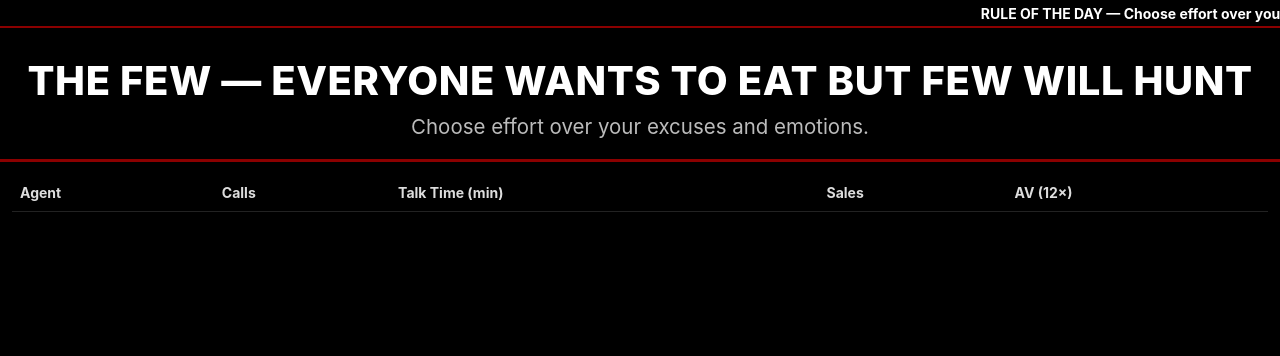
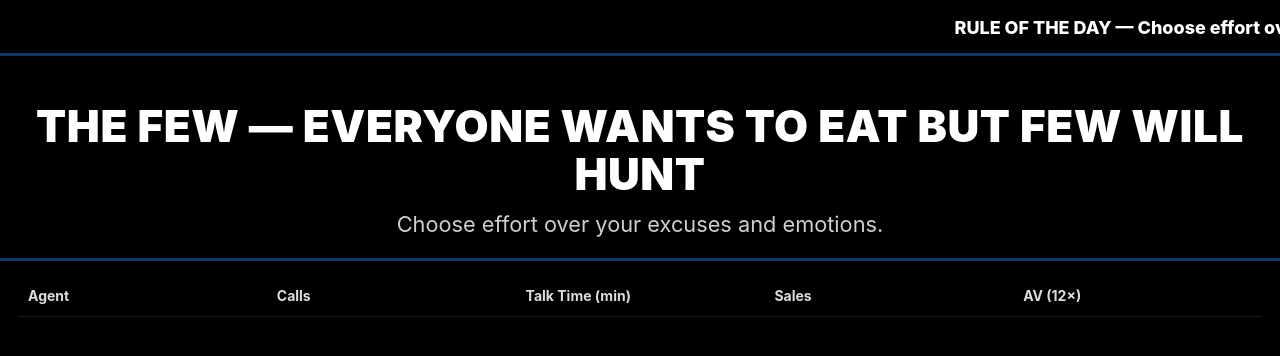
Before and after one commit to RobAdams609/few-dashboard, a plain HTML site: page public/index.html in a window 1280 px wide. Drawn offline with Linux system fonts and the light colour scheme; no server answers.

Commit message:
Update dashboard.css

```diff
--- a/public/dashboard.css
+++ b/public/dashboard.css
@@ -1,55 +1,92 @@
 :root{
-  --bg:#000; --fg:#fff; --dim:#bbb; --accent:#8b0000; --line:#222;
+  /* Color palette (change these 3 to taste) */
+  --bg:#000;                 /* page background */
+  --fg:#fff;                 /* main text */
+  --dim:#cfcfcf;             /* secondary text */
+  --accent:#0d3b66;          /* deep navy lines/accents */
+  --pop:#ffd166;             /* gold highlight (sale toast) */
+
+  --line:#191919;            /* subtle table lines */
 }
+
 *{ box-sizing:border-box; }
-html,body{ margin:0; padding:0; background:var(--bg); color:var(--fg); font-family:-apple-system,BlinkMacSystemFont,Segoe UI,Roboto,Helvetica,Arial,sans-serif; }
-body{ padding-top:28px; } /* keep content below the ticker */
+html,body{ margin:0; padding:0; background:var(--bg); color:var(--fg);
+  font-family:-apple-system,BlinkMacSystemFont,Segoe UI,Roboto,Helvetica,Arial,sans-serif; }
 
-/* ticker (top) */
+/* doubled ticker height */
 .ticker{
-  position:fixed; top:0; left:0; right:0; height:28px;
-  display:block; overflow:hidden; white-space:nowrap; z-index:9999;
-  background:#000; color:#fff; border-bottom:2px solid var(--accent);
-  font-weight:700; font-size:14px; line-height:28px; padding:0 8px;
+  position:fixed; top:0; left:0; right:0; height:56px;
+  overflow:hidden; white-space:nowrap; z-index:9999;
+  background:#000; color:#fff; border-bottom:3px solid var(--accent);
+  font-weight:800; font-size:18px; line-height:56px; padding:0 12px;
 }
 #rule-ticker-text{ display:inline-block; padding-left:100%; animation:marq 30s linear infinite; }
 @keyframes marq{ from{ transform:translateX(0); } to{ transform:translateX(-100%); } }
 
-/* banner (doubled height & centered) */
+/* keep content below ticker */
+body{ padding-top:64px; }
+
+/* center content without changing HTML */
+#banner, #view{ max-width:1280px; margin-inline:auto; padding-inline:18px; }
+
+/* banner */
 #banner{
   text-align:center;
-  padding:30px 20px 18px;       /* bigger */
+  padding:38px 18px 20px;                /* bigger than before */
   border-bottom:3px solid var(--accent);
 }
 #banner .title{
-  font-weight:800;               /* keep bold only for the title */
+  margin:0;
+  font-weight:900;
   letter-spacing:.6px;
-  font-size:clamp(22px, 3.2vw, 40px);   /* noticeably larger */
-  line-height:1.15;
-  margin:0;
+  font-size:clamp(26px, 3.6vw, 44px);
+  line-height:1.1;
 }
 #principle{
-  margin-top:10px;
+  margin-top:12px;
   color:var(--dim);
-  font-weight:400;               /* NOT bold */
-  font-size:clamp(14px, 1.6vw, 22px);
-  line-height:1.3;
+  font-weight:400;                       /* not bold by request */
+  font-size:clamp(15px, 1.7vw, 22px);
+  line-height:1.25;
 }
 
 /* table */
-#view{ padding:12px 12px 24px; }
-table{ width:100%; border-collapse:collapse; }
+#view{ padding:14px 18px 28px; }
+table{ width:100%; border-collapse:collapse; table-layout:fixed; }
 thead th{
-  text-align:left; font-size:14px; color:#ddd; padding:10px 8px; border-bottom:1px solid var(--line);
+  text-align:left; font-size:14px; color:#ddd; padding:12px 10px;
+  border-bottom:1px solid var(--line);
 }
 tbody td{
-  padding:10px 8px; border-bottom:1px solid var(--line); font-size:15px;
+  padding:12px 10px; border-bottom:1px solid var(--line); font-size:16px;
 }
-tbody tr:nth-child(odd){ background:#0a0a0a; }
-tbody tr:hover{ background:#101010; }
+tbody tr:nth-child(odd){ background:#0b0b0b; }
+tbody tr:hover{ background:#111; }
+
+td.num{ text-align:right; font-variant-numeric:tabular-nums; }
 td.money{ font-variant-numeric:tabular-nums; }
-td.num{ text-align:right; font-variant-numeric:tabular-nums; }
+
+/* agent cell with avatar */
+td.agent{
+  display:flex; align-items:center; gap:10px; overflow:hidden;
+}
+.avatar{
+  width:32px; height:32px; border-radius:50%; flex:0 0 32px; object-fit:cover;
+  border:2px solid var(--accent);
+}
+
+/* SALE toast at bottom */
+#sale-toast{
+  position:fixed; left:50%; bottom:12px; transform:translateX(-50%);
+  background:var(--pop); color:#111; padding:12px 16px; border-radius:8px;
+  font-weight:800; letter-spacing:.2px;
+  border:2px solid var(--accent); box-shadow:0 8px 24px rgba(0,0,0,.45);
+  opacity:0; pointer-events:none; transition:opacity .25s ease, transform .25s ease;
+  max-width:90vw; text-align:center; z-index:9999;
+}
+#sale-toast.show{ opacity:1; transform:translateX(-50%) translateY(-4px); }
 
 @media (min-width:1600px){
   thead th, tbody td{ font-size:18px; }
+  .avatar{ width:36px; height:36px; }
 }
```
